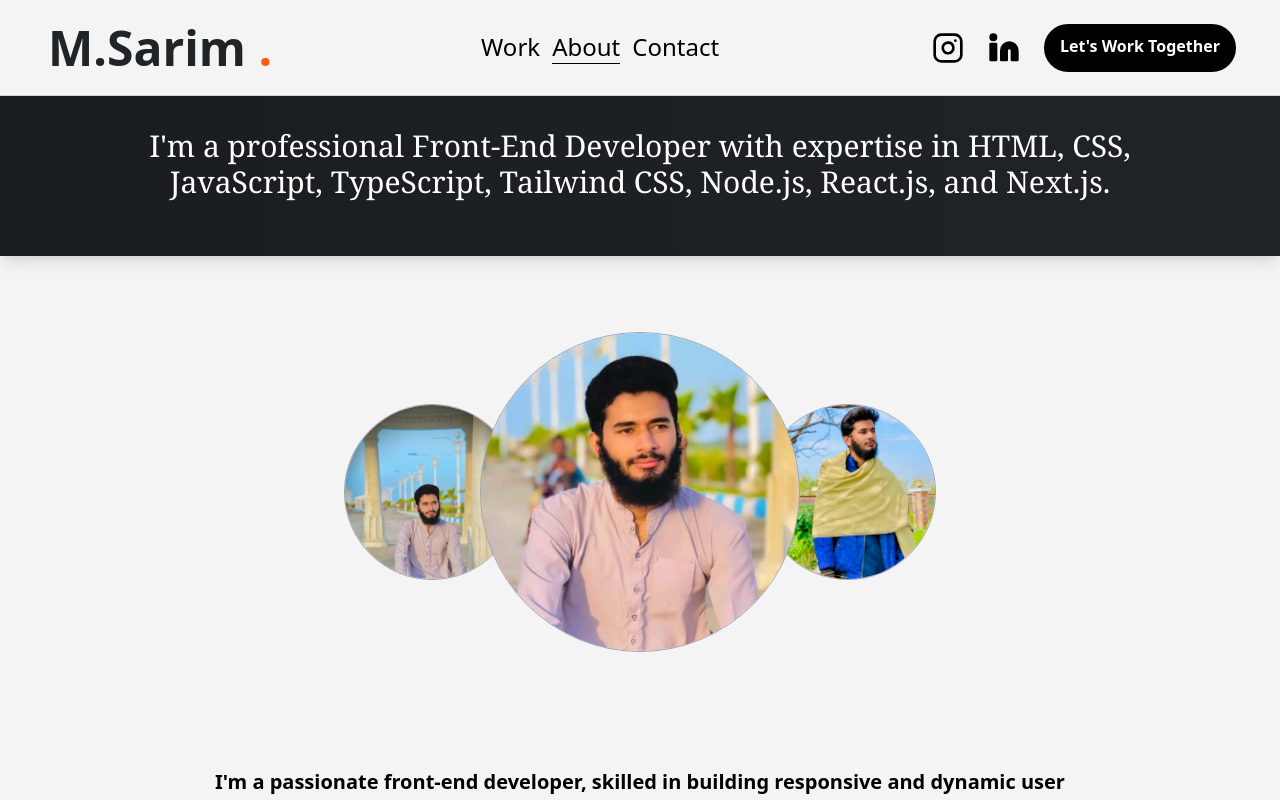
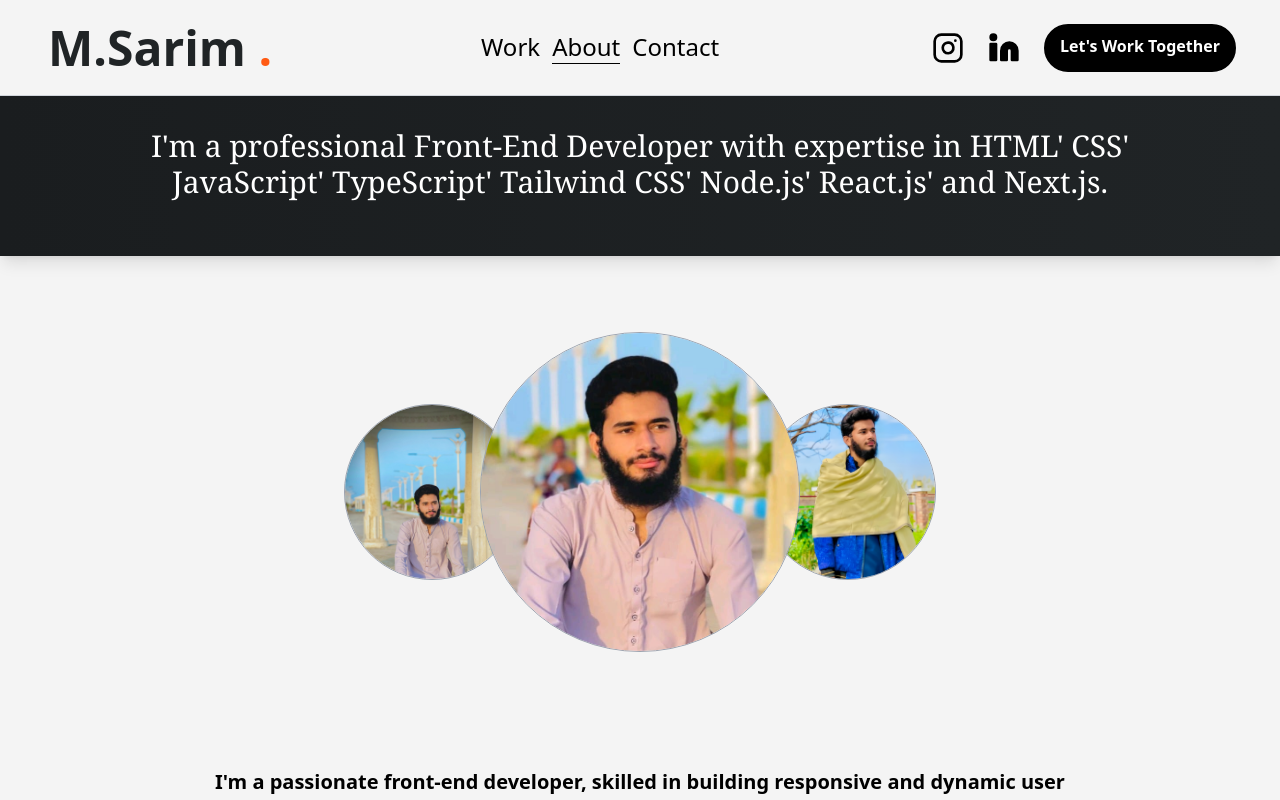
Before and after one commit to SarimArain99/my-portfolio-web, a Next.js app: page /about in a window 1280 px wide. Shown: the top 800 px of the page. Built offline with nearby package versions, Linux system fonts and the light colour scheme.

Commit message:
modified

```diff
--- a/src/app/about/page.tsx
+++ b/src/app/about/page.tsx
@@ -7,8 +7,8 @@ function About() {
   return (
     <div className="py-24">
       <div className="h-40 bg-gradient-to-r from-[#1a1d1f] to-[#202426] text-white text-center lg:text-3xl md:text-2xl sm:text-lg text-base py-8 md:px-28 sm:px-4 font-serif leading-relaxed shadow-lg">
-        I'm a professional Front-End Developer with expertise in HTML, CSS,
-        JavaScript, TypeScript, Tailwind CSS, Node.js, React.js, and Next.js.
+        I'm a professional Front-End Developer with expertise in HTML&apos; CSS&apos;
+        JavaScript&apos; TypeScript&apos; Tailwind CSS&apos; Node.js&apos; React.js&apos; and Next.js.
       </div>
 
       <div className="flex py-9 items-center justify-center">
```
